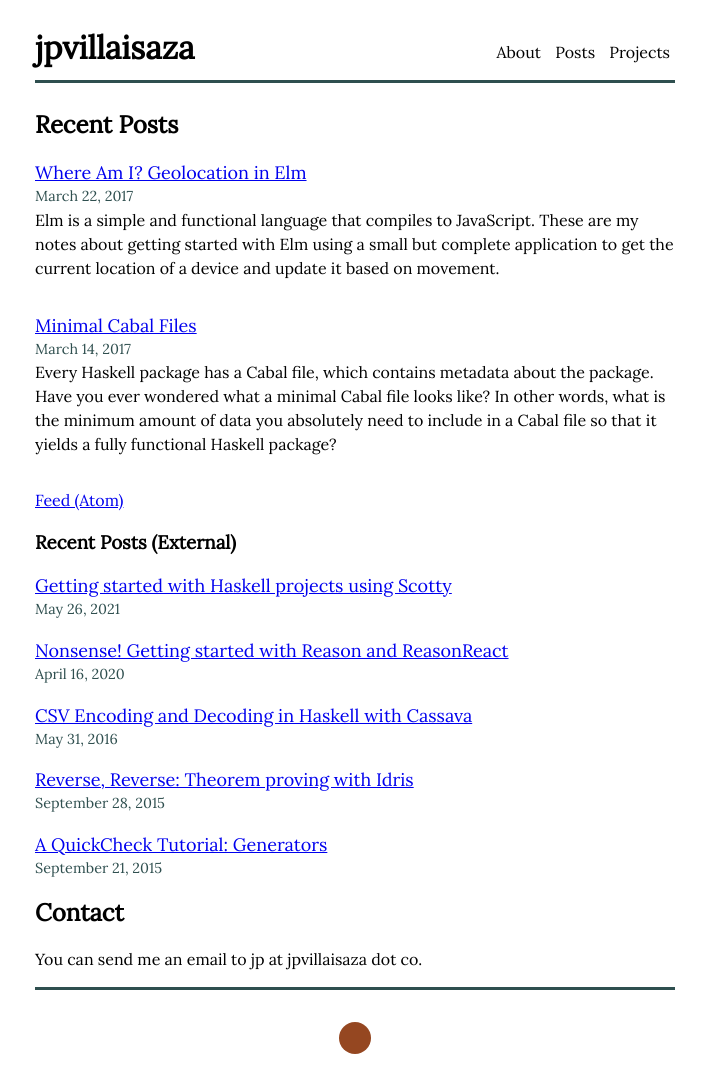
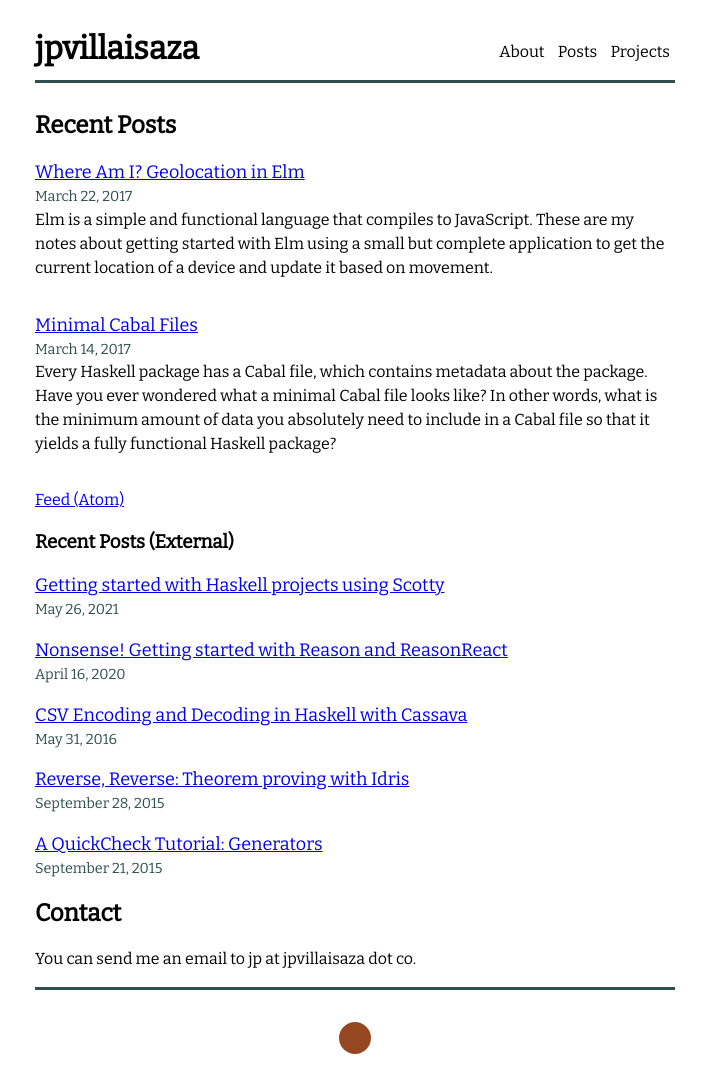
Before and after one commit to jpvillaisaza/jpvillaisaza.github.io, a Jekyll site: the page built from index.html, in a window 1280 px wide. Shown: the whole page, without its empty margins (285-991 px from the left). Built offline with Jekyll 4.4.1, drawn with Linux system fonts in a browser that asks for light colours.

Commit message:
Switch font to Bitter

```diff
--- a/_layouts/default.html
+++ b/_layouts/default.html
@@ -14,7 +14,7 @@
 
     <link rel="preconnect" href="https://fonts.googleapis.com">
     <link rel="preconnect" href="https://fonts.gstatic.com" crossorigin>
-    <link rel="stylesheet" href="https://fonts.googleapis.com/css2?family=Lora&display=swap">
+    <link rel="stylesheet" href="https://fonts.googleapis.com/css2?family=Bitter&display=swap">
     <link rel="stylesheet" href="{{ "/assets/css/jpvillaisaza.css?v=" | append: site.github.build_revision | relative_url }}">
 
     {% feed_meta %}
--- a/_sass/main.scss
+++ b/_sass/main.scss
@@ -9,7 +9,7 @@
 $color-05: #954721; // rgb(149, 71, 33)
 
 body {
-  font-family: Lora, serif;
+  font-family: Bitter, serif;
   font-size: 1rem;
   margin: 0;
   line-height: 1.5;
```
